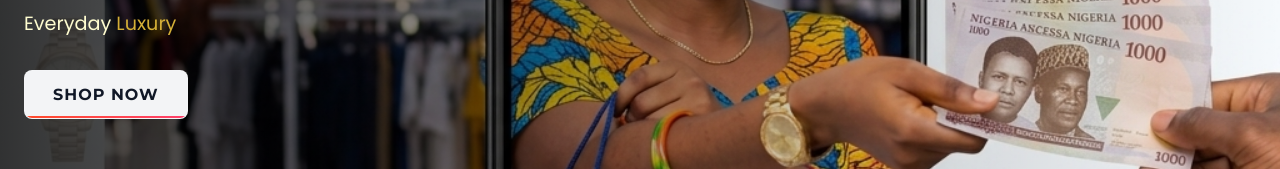
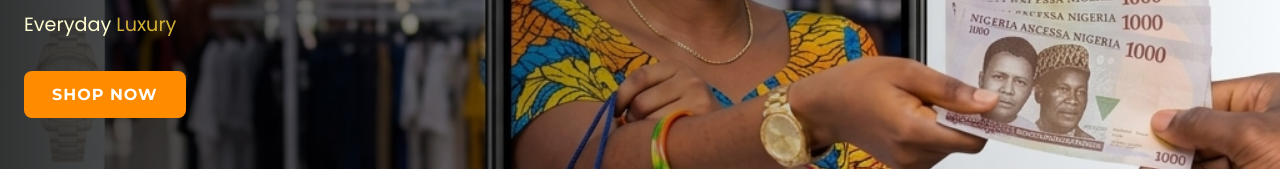
Before and after one commit to Prevail240/Smartwear-ecommerce, a Next.js app: page / in a window 1280 px wide. Shown: the part 404-573 px from the top of the page. Built offline with nearby package versions, Linux system fonts and the light colour scheme; no server answers; the database is empty.

Commit message:
Update hero Shop Now button to bright orange

```diff
--- a/src/app/page.module.css
+++ b/src/app/page.module.css
@@ -47,8 +47,8 @@
 }
 
 .heroBtn {
-  background: var(--surface-elevated);
-  color: var(--text-primary);
+  background: #FF8C00;
+  color: #FFFFFF;
   padding: 14px 28px;
   border-radius: 8px;
   font-family: 'Montserrat', sans-serif;
@@ -57,17 +57,13 @@
   letter-spacing: 1px;
   text-transform: uppercase;
   width: fit-content;
-  border: 1px solid rgba(255, 255, 255, 0.1);
-  position: relative;
-  overflow: hidden;
+  border: none;
+  transition: opacity 0.2s ease, transform 0.2s ease;
 }
 
-.heroBtn::before {
-  content: '';
-  position: absolute;
-  bottom: 0; left: 0; right: 0;
-  height: 2px;
-  background: linear-gradient(to right, #FF4B2B, #FF416C);
+.heroBtn:hover {
+  opacity: 0.9;
+  transform: translateY(-2px);
 }
 
 .section {
```
